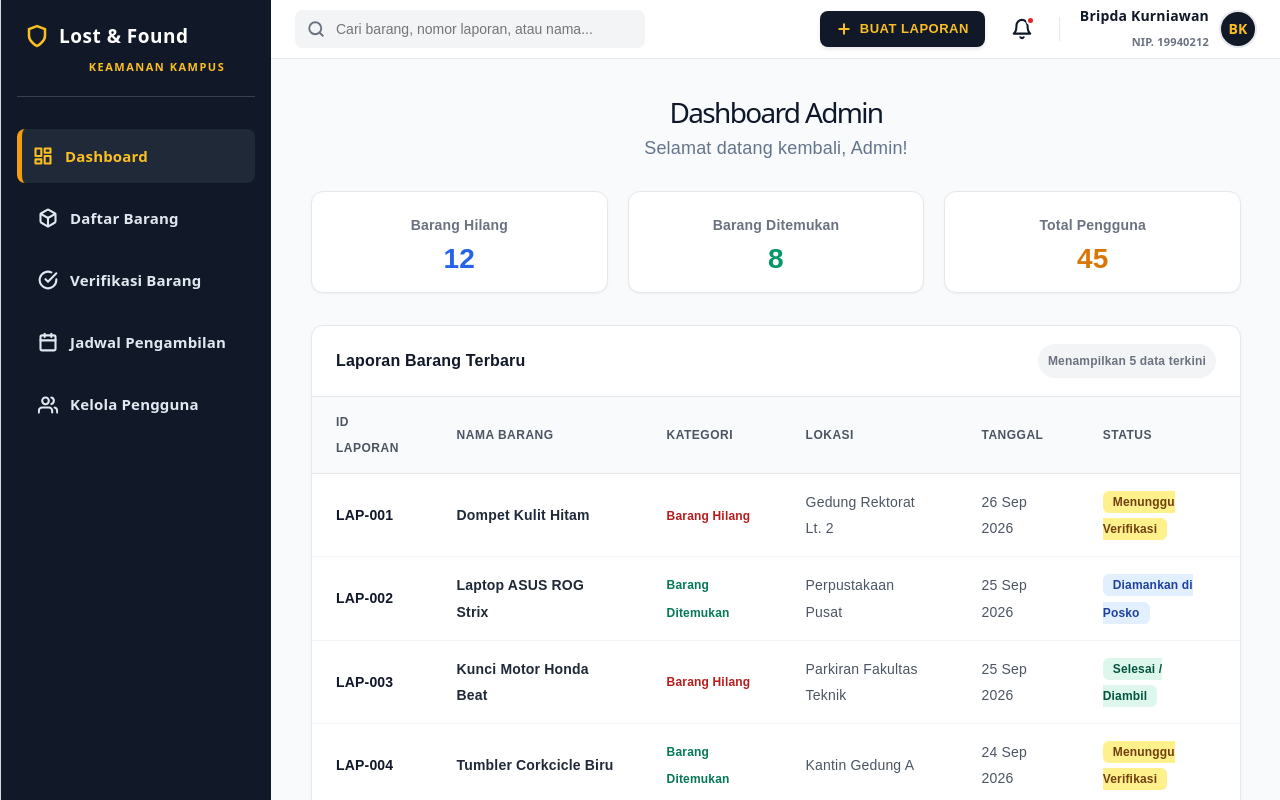
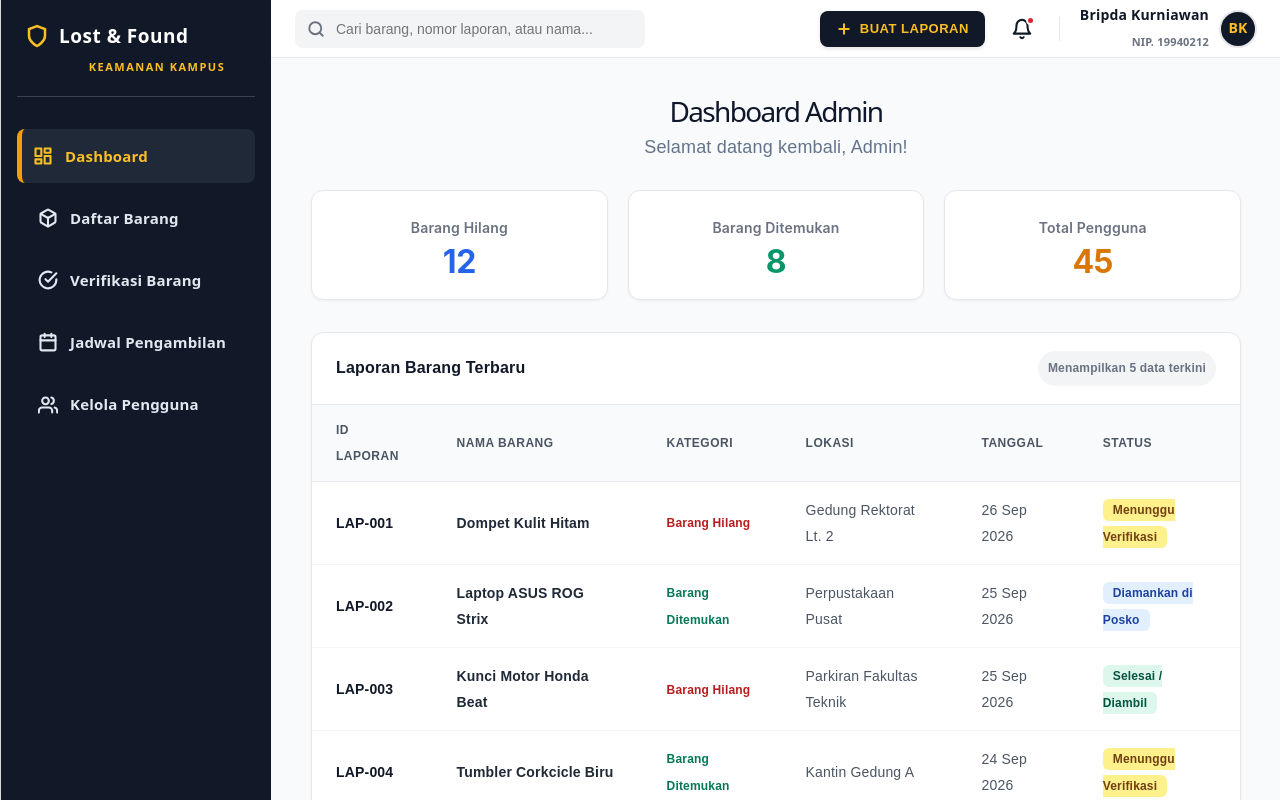
Before and after one commit to holyblesty/PBL03, a React (Vite) app in the folder lost-found-app/: page / in a window 1280 px wide. Built offline with nearby package versions, Linux system fonts and the light colour scheme.

Commit message:
perbaiki(stats): menyempurnakan tata letak, ukuran padding, dan font angka pada StatsGrid

```diff
--- a/lost-found-app/src/components/StatsGrid.jsx
+++ b/lost-found-app/src/components/StatsGrid.jsx
@@ -1,19 +1,34 @@
 import React from 'react';
 
 function StatsGrid() {
+    const cardStyle = {
+        backgroundColor: '#ffffff',
+        padding: '24px 20px',
+        borderRadius: '12px',
+        border: '1px solid #E5E7EB',
+        boxShadow: '0 1px 3px rgba(0,0,0,0.05)',
+        textAlign: 'center',
+        fontFamily: "'Inter', 'Poppins', -apple-system, BlinkMacSystemFont, 'Segoe UI', Roboto, sans-serif"
+    };
+
     return (
         <div className="stats-grid" style={{ display: 'grid', gridTemplateColumns: 'repeat(3, 1fr)', gap: '20px', marginBottom: '32px' }}>
-            <div className="stat-card" style={{ backgroundColor: '#ffffff', padding: '20px', borderRadius: '12px', border: '1px solid #E5E7EB', boxShadow: '0 1px 2px rgba(0,0,0,0.05)' }}>
+            {/* Kotak 1 */}
+            <div className="stat-card" style={cardStyle}>
                 <h3 style={{ margin: '0 0 8px 0', fontSize: '14px', color: '#6B7280', fontWeight: '600' }}>Barang Hilang</h3>
-                <p className="stat-blue" style={{ margin: 0, fontSize: '28px', fontWeight: '800', color: '#2563EB' }}>12</p>
+                <p className="stat-blue" style={{ margin: 0, fontSize: '32px', fontWeight: '700', color: '#2563EB', letterSpacing: '-0.5px' }}>12</p>
             </div>
-            <div className="stat-card" style={{ backgroundColor: '#ffffff', padding: '20px', borderRadius: '12px', border: '1px solid #E5E7EB', boxShadow: '0 1px 2px rgba(0,0,0,0.05)' }}>
+
+            {/* Kotak 2 */}
+            <div className="stat-card" style={cardStyle}>
                 <h3 style={{ margin: '0 0 8px 0', fontSize: '14px', color: '#6B7280', fontWeight: '600' }}>Barang Ditemukan</h3>
-                <p className="stat-green" style={{ margin: 0, fontSize: '28px', fontWeight: '800', color: '#059669' }}>8</p>
+                <p className="stat-green" style={{ margin: 0, fontSize: '32px', fontWeight: '700', color: '#059669', letterSpacing: '-0.5px' }}>8</p>
             </div>
-            <div className="stat-card" style={{ backgroundColor: '#ffffff', padding: '20px', borderRadius: '12px', border: '1px solid #E5E7EB', boxShadow: '0 1px 2px rgba(0,0,0,0.05)' }}>
+
+            {/* Kotak 3 */}
+            <div className="stat-card" style={cardStyle}>
                 <h3 style={{ margin: '0 0 8px 0', fontSize: '14px', color: '#6B7280', fontWeight: '600' }}>Total Pengguna</h3>
-                <p className="stat-yellow" style={{ margin: 0, fontSize: '28px', fontWeight: '800', color: '#D97706' }}>45</p>
+                <p className="stat-yellow" style={{ margin: 0, fontSize: '32px', fontWeight: '700', color: '#D97706', letterSpacing: '-0.5px' }}>45</p>
             </div>
         </div>
     );
```
